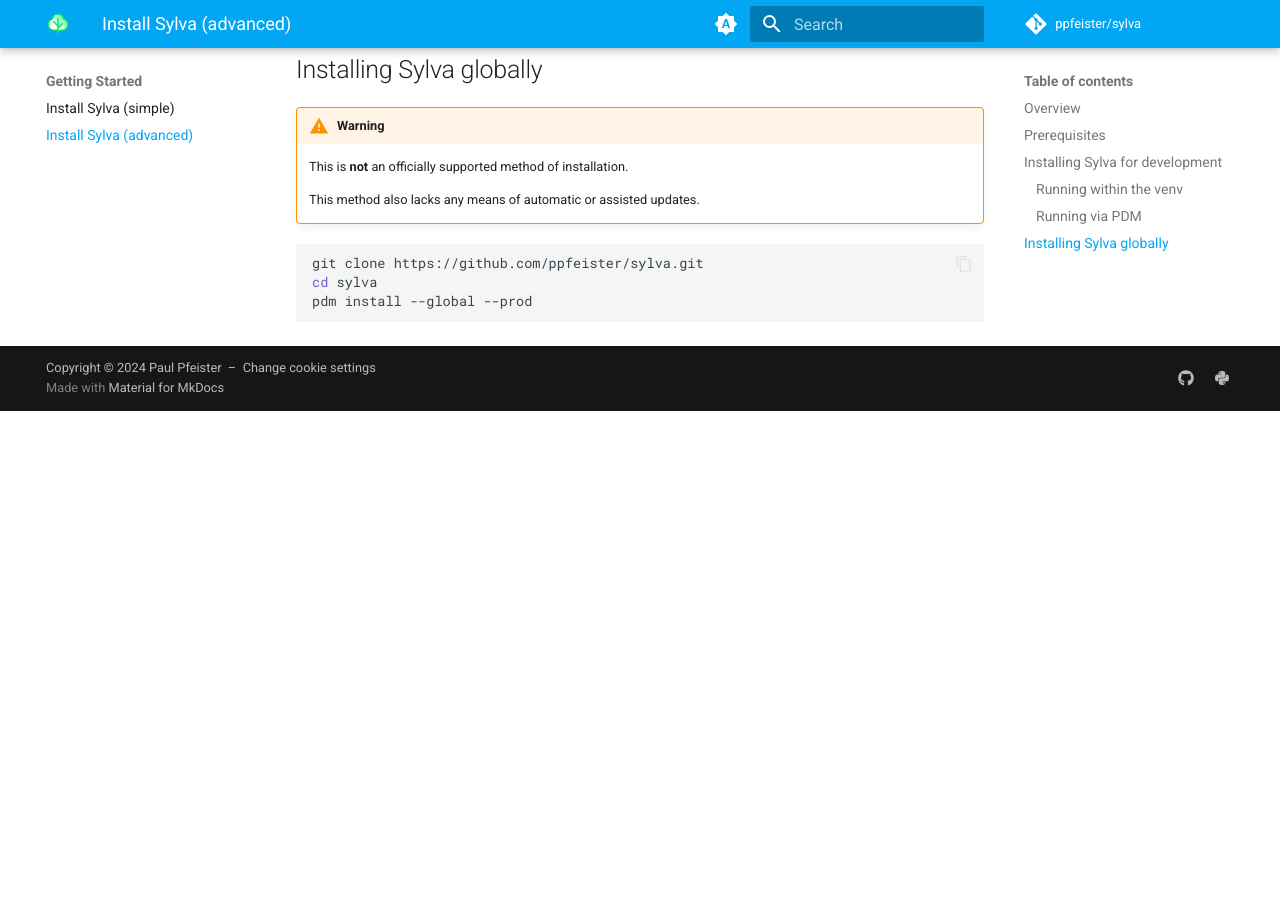
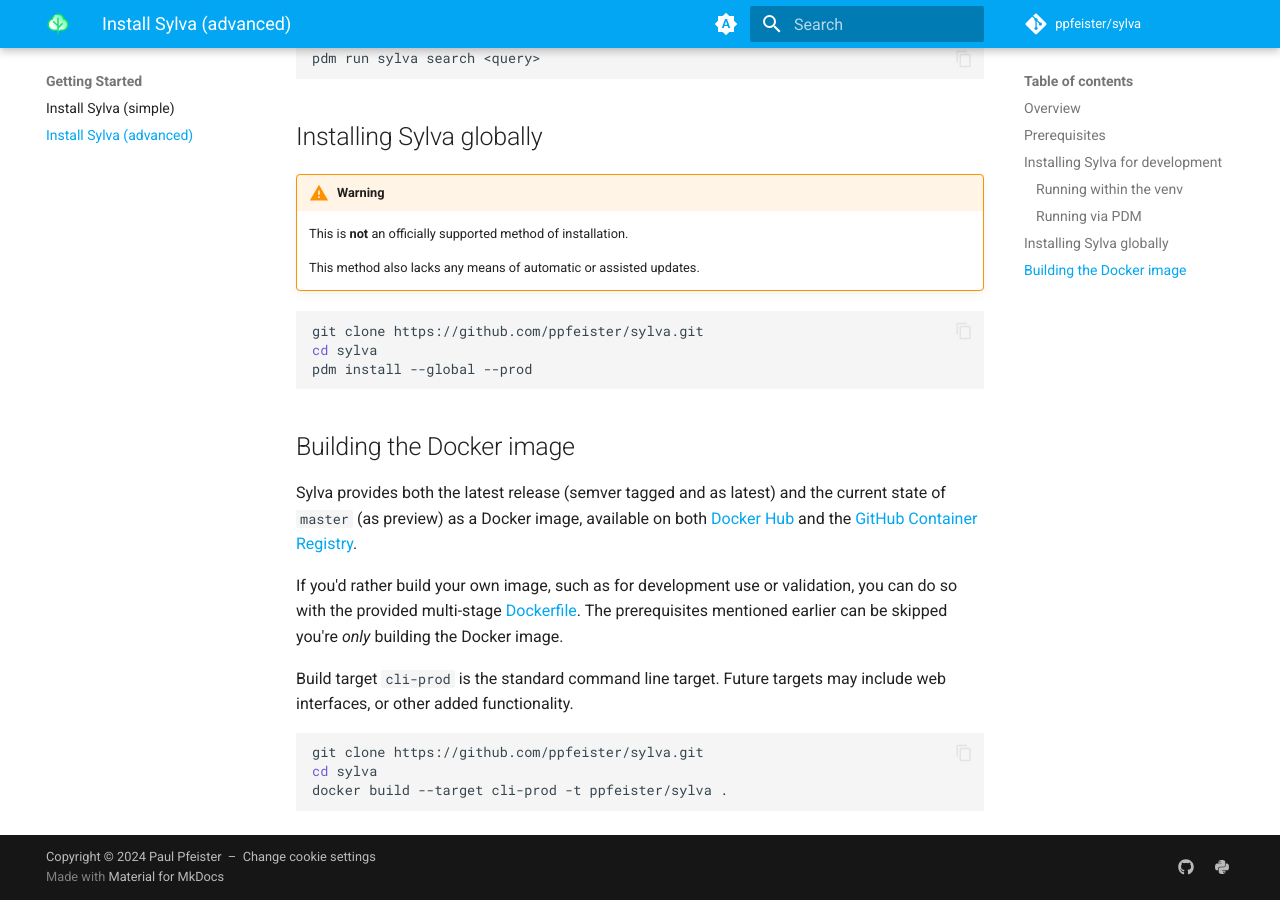
Before and after one commit to ppfeister/sylva, an MkDocs documentation site: the page built from docs/install-adv.md, in a window 1280 px wide and 900 px high, scrolled down 1186 px. Built offline with MkDocs 1.6.1 and Material for MkDocs 9.7.7, drawn with Linux system fonts in a browser that asks for light colours; plug-ins that fetch from the network failed and are left out; comment, search, counter and statistics services are not loaded; before the commit the page ends 1597 px from its top, so only the background shows below that; some of the changed text lies outside the part shown.

Commit message:
docs: install notes

````diff
--- a/docs/install-adv.md
+++ b/docs/install-adv.md
@@ -14,6 +14,11 @@
 ## Prerequisites
 
 - [Install PDM according to their documentation][pdm-install]{:target="_blank"}
+- Chrome or Chromium
+- [xorg-x11-server-Xvfb][xvfb-fed]{:target="_blank"} (Fedora), [xvfb][xvfb-deb]{:target="_blank"} (Debian), or your distribution's equivalent
+
+[xvfb-fed]: https://packages.fedoraproject.org/pkgs/xorg-x11-server/xorg-x11-server-Xvfb/
+[xvfb-deb]: https://packages.debian.org/sid/xvfb
 
 ## Installing Sylva for development
 
@@ -57,6 +62,29 @@
 pdm install --global --prod
 ```
 
+## Building the Docker image
+
+Sylva provides both the latest release (semver tagged and as latest) and the current state of
+`master` (as preview) as a Docker image, available on both [Docker Hub][dockerhub]{:target="_blank"}
+and the [GitHub Container Registry][ghcr]{:target="_blank"}.
+
+If you'd rather build your own image, such as for development use or validation, you can do so with
+the provided multi-stage [Dockerfile]{:target="_blank"}. The prerequisites mentioned earlier can be
+skipped you're *only* building the Docker image.
+
+Build target `cli-prod` is the standard command line target. Future targets may include web
+interfaces, or other added functionality.
+
+```bash
+git clone https://github.com/ppfeister/sylva.git
+cd sylva
+docker build --target cli-prod -t ppfeister/sylva .
+```
+
 
 [PDM]: https://pdm-project.org
 [pdm-install]: https://pdm-project.org/en/latest/#installation
+[dockerhub]: https://hub.docker.com/r/ppfeister/sylva
+[ghcr]: https://github.com/ppfeister/sylva/pkgs/container/sylva
+[semver]: https://semver.org
+[Dockerfile]: https://github.com/ppfeister/sylva/blob/master/Dockerfile
````
Also changed, not shown: docs/install.md (+1 -1 lines).
